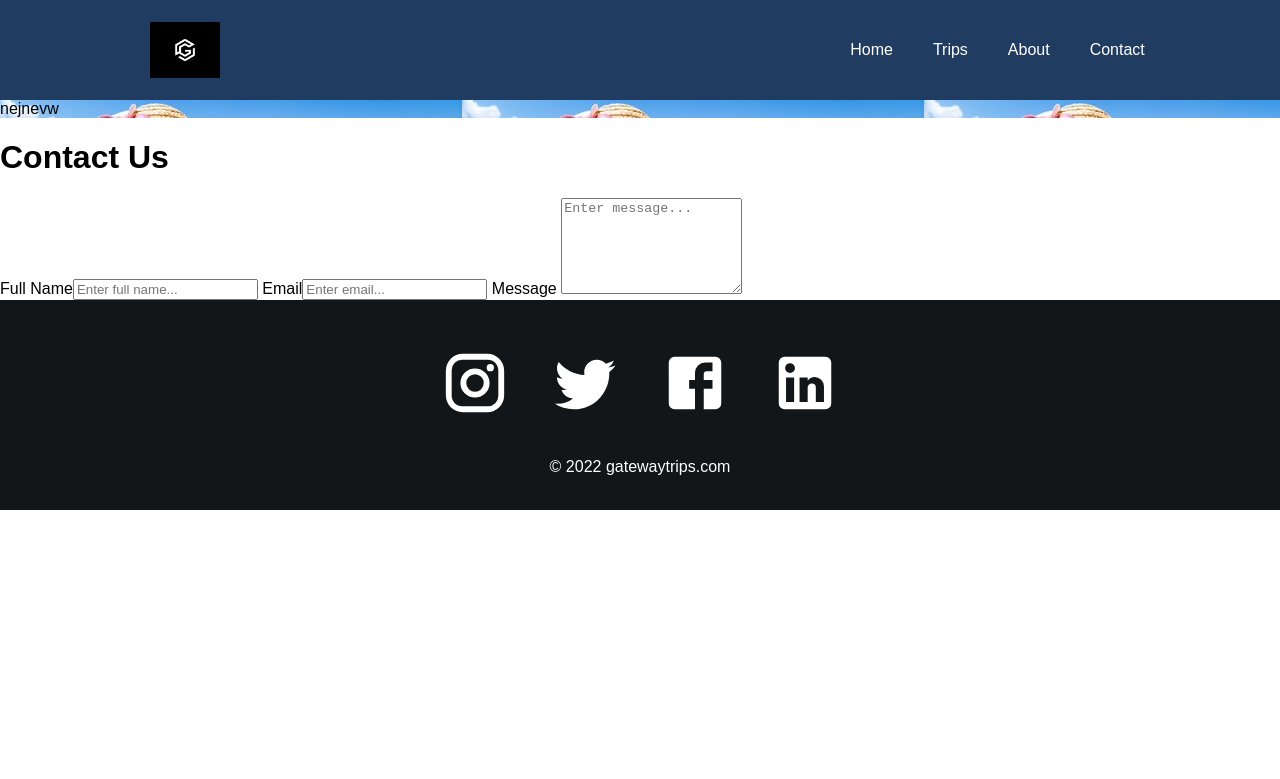
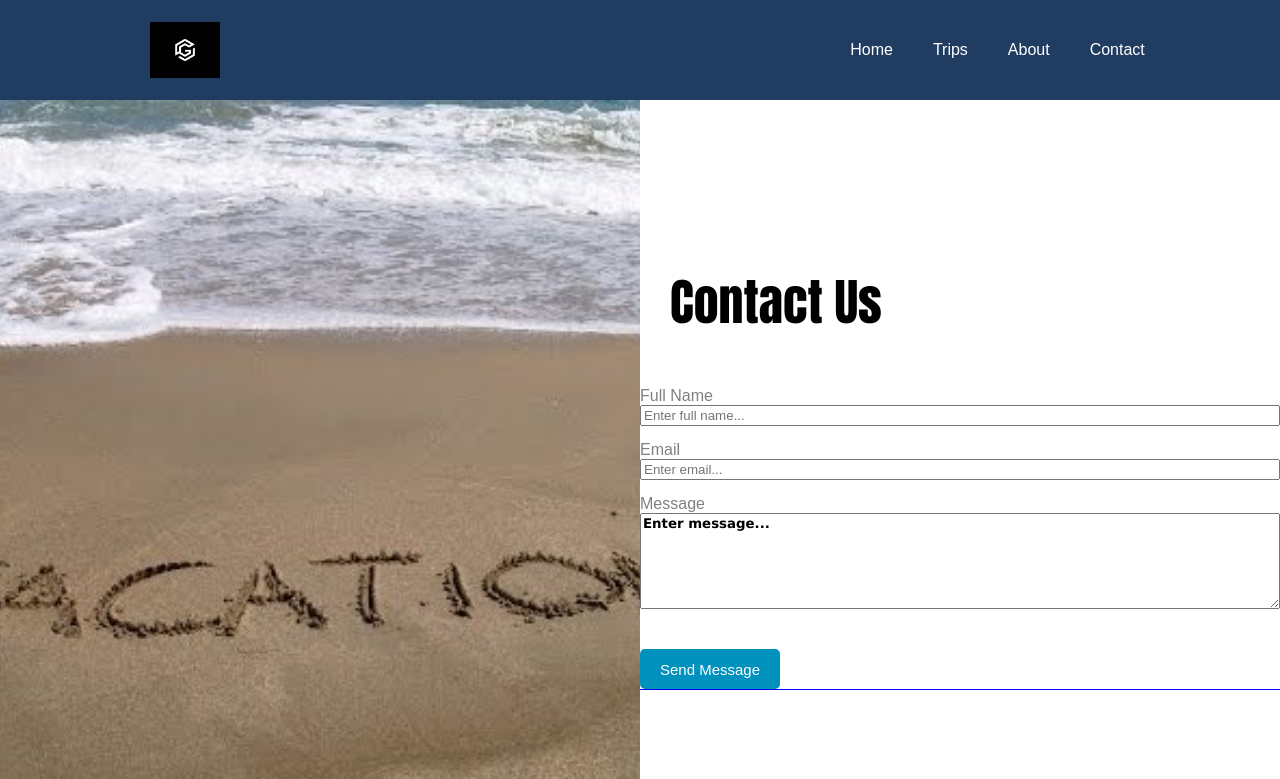
Before and after one commit to Branley22/personal_projects, a React (Create React App) app in the folder gateway/: page /contact in a window 1280 px wide. Shown: the top 779 px of the page. Built offline with nearby package versions, Linux system fonts and the light colour scheme.

Commit message:
contacts css

```diff
--- a/gateway/src/pages/Contact.js
+++ b/gateway/src/pages/Contact.js
@@ -1,5 +1,5 @@
 import React from 'react';
-import VacationLeft from '../assets/vacationleft.png';
+import VacationLeft from '../assets/vacationleft.jpeg';
 import '../styles/Contact.css';
 
 const Contact = (props) => {
@@ -8,7 +8,6 @@ const Contact = (props) => {
   return (
     <div className="contact">
       <div className="left-side" style={{ backgroundImage: `url(${VacationLeft})` }}>
-        nejnevw
       </div>
       <div className="right-side">
        <h1> Contact Us</h1>
--- a/gateway/src/styles/Contact.css
+++ b/gateway/src/styles/Contact.css
@@ -0,0 +1,65 @@
+.contact {
+  width: 100%;
+  height: 90vh;
+  display: flex;
+}
+
+.contact .left-side {
+  height: 100%;
+  flex: 50%;
+  background-position: center;
+  background-repeat: no-repeat;
+  background-size: cover;
+}
+
+.contact .right-side {
+  height: 100%;
+  flex: 50%;
+  display: flex;
+  flex-direction: column;
+  justify-content: center;
+}
+.contact .right-side h1 {
+  font-family: Impact, Haettenschweiler, 'Arial Narrow Bold', sans-serif;
+  font-weight: 10;
+  font-size: 50px;
+  margin-left: 30px;
+}
+
+form {
+  display: flex;
+  flex-direction: column;
+  width: auto;
+  border: none;
+  border-bottom: 1px solid blue;
+  color: black;
+}
+
+form::placeholder,
+textarea::placeholder {
+  font-weight: bold;
+  color: black;
+  font-family: Verdana, Geneva, Tahoma, sans-serif;
+}
+
+form input:focus,
+textarea:focus {
+  outline: none;
+}
+
+form label {
+  margin-top: 15px;
+  color: grey;
+}
+
+form button {
+  margin-top: 40px;
+  width: 140px;
+  height: 40px;
+  border: none;
+  border-radius: 5px;
+  background-color: rgb(0, 145, 189);
+  color: white;
+  font-size: 15px;
+  cursor: pointer;
+}
--- a/gateway/src/styles/Navbar.css
+++ b/gateway/src/styles/Navbar.css
@@ -93,7 +93,7 @@
 }
 
 @media only screen and (min-width: 600px) {
-  .right-side button {
+  .navbar .right-side button {
     display: none;
   }
 
```
Also changed, not shown: gateway/src/assets/vacationleft.jpeg (added), gateway/src/assets/vacationleft.png (deleted).
